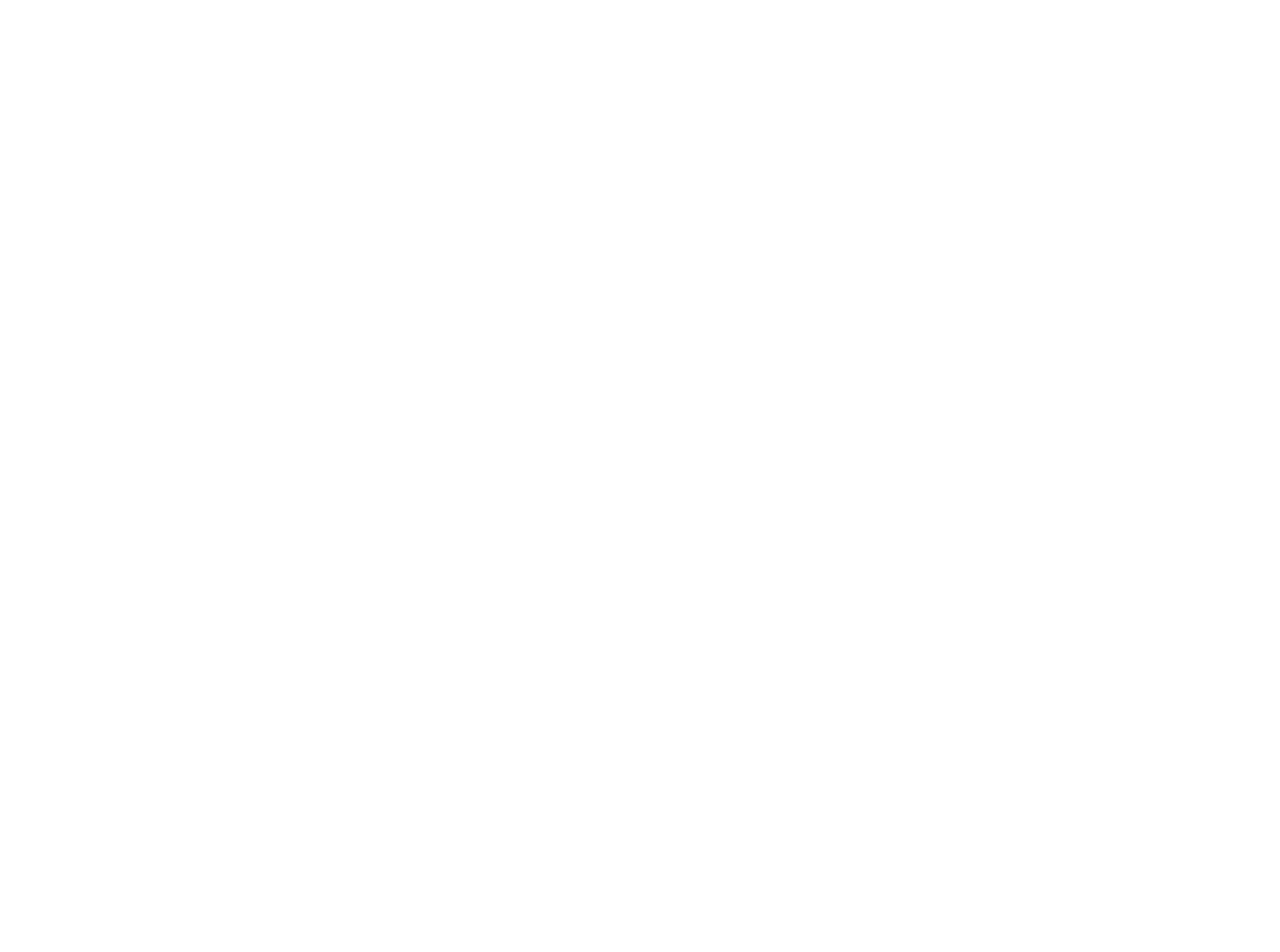
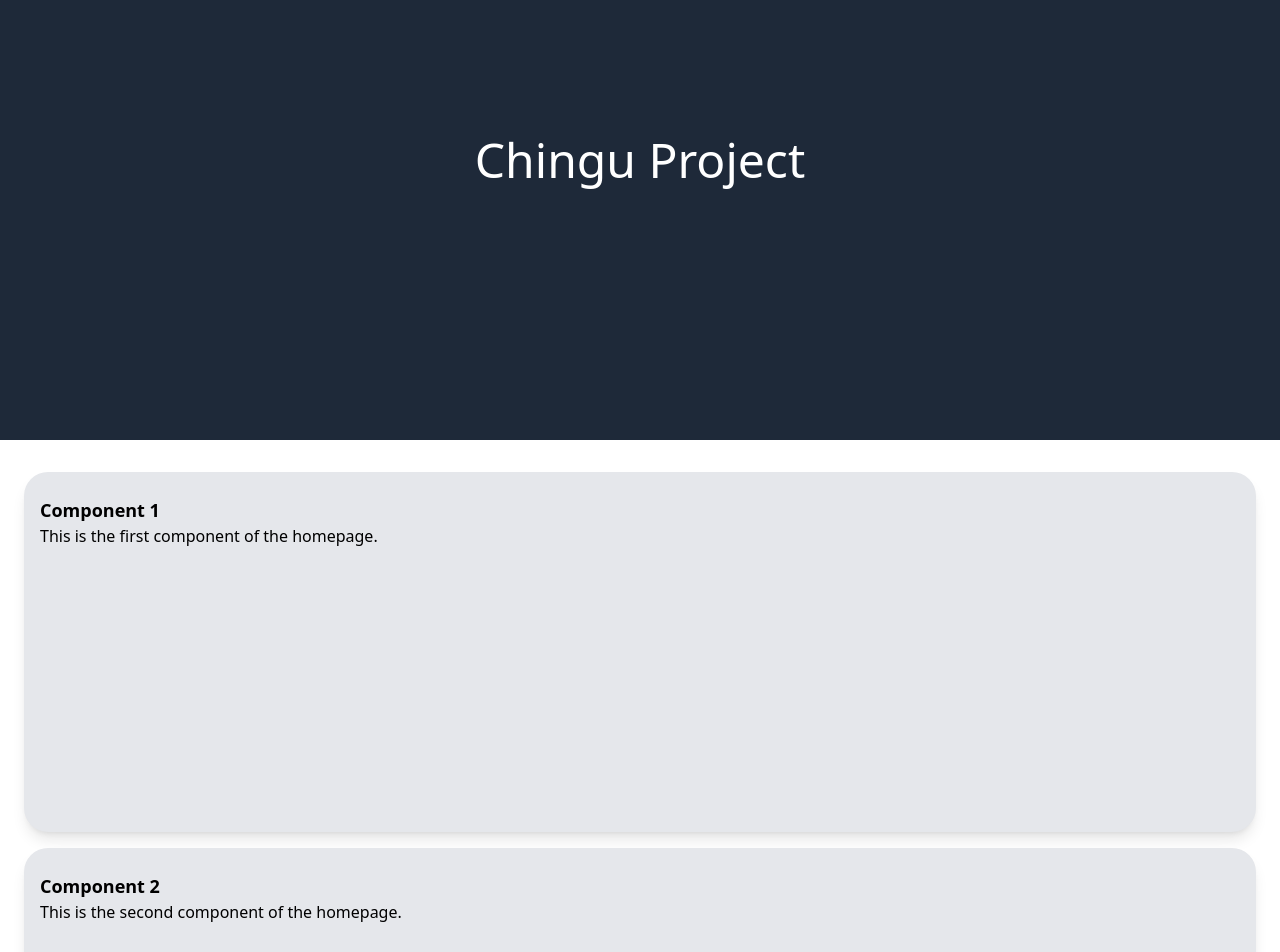
Before and after one commit to chingu-voyages/V58-tier3-team-39, a Next.js app in the folder next-app/: page / in a window 1280 px wide. Shown: the part 120-1072 px from the top of the page. Before the commit the page ends 800 px from the top, so only its background shows below. Built offline with nearby package versions, Linux system fonts and the light colour scheme.

Commit message:
add basic app structure

```diff
--- a/next-app/app/globals.css
+++ b/next-app/app/globals.css
@@ -1 +1,7 @@
 @import 'tailwindcss';
+
+body {
+  margin: 0;
+  width: 100%;
+  min-height: 100vh;
+}
--- /dev/null
+++ b/next-app/app/layout/HomeLayout.tsx
@@ -0,0 +1,29 @@
+import Header from '../../components/Header';
+import Component1 from '../../components/Component1';
+import Component2 from '../../components/Component2';
+import Footer from '../../components/Footer';
+
+const HomeLayout = () => {
+  return (
+    <div className="flex flex-col w-full">
+      <section className="h-[70vh] w-full">
+        <Header />
+      </section>
+      <main className="w-full">
+        <div className="w-full px-6 py-8 space-y-4">
+          <div className="flex justify-center w-full">
+            <Component1 />
+          </div>
+          <div className="flex justify-center w-full">
+            <Component2 />
+          </div>
+        </div>
+      </main>
+      <div className="w-full h-[40vh]">
+        <Footer />
+      </div>
+    </div>
+  );
+};
+
+export default HomeLayout;
--- a/next-app/app/page.tsx
+++ b/next-app/app/page.tsx
@@ -1,3 +1,7 @@
-export default function Home() {
-  return <div className="text-6xl">hello world! °˖✧◝(⁰▿⁰)◜✧˖°</div>;
-}
+import HomeLayout from './layout/HomeLayout';
+
+const App = () => {
+  return <HomeLayout />;
+};
+
+export default App;
--- /dev/null
+++ b/next-app/components/Component1.tsx
@@ -0,0 +1,8 @@
+const Component1 = () => (
+  <div className="w-full max-w-7xl h-[45vh] px-4 py-6 bg-gray-200 rounded-3xl shadow-lg">
+    <h2 className="text-lg font-semibold">Component 1</h2>
+    <p>This is the first component of the homepage.</p>
+  </div>
+);
+
+export default Component1;
--- /dev/null
+++ b/next-app/components/Component2.tsx
@@ -0,0 +1,8 @@
+const Component2 = () => (
+  <div className="w-full max-w-7xl h-[45vh] px-4 py-6 bg-gray-200 rounded-3xl shadow-lg">
+    <h2 className="text-lg font-semibold">Component 2</h2>
+    <p>This is the second component of the homepage.</p>
+  </div>
+);
+
+export default Component2;
--- /dev/null
+++ b/next-app/components/Footer.tsx
@@ -0,0 +1,11 @@
+const Footer = () => {
+  return (
+    <footer className="w-full h-[40vh] bg-gray-800 text-white flex items-center justify-center">
+      <div className="w-full">
+        <h2 className="text-5xl text-center">Footer</h2>
+      </div>
+    </footer>
+  );
+};
+
+export default Footer;
--- /dev/null
+++ b/next-app/components/Header.tsx
@@ -0,0 +1,11 @@
+const Header = () => {
+  return (
+    <header className="w-full h-[70vh] bg-gray-800 text-white flex items-center justify-center">
+      <div className="w-full">
+        <h1 className="text-5xl text-center">Chingu Project</h1>
+      </div>
+    </header>
+  );
+};
+
+export default Header;
```
